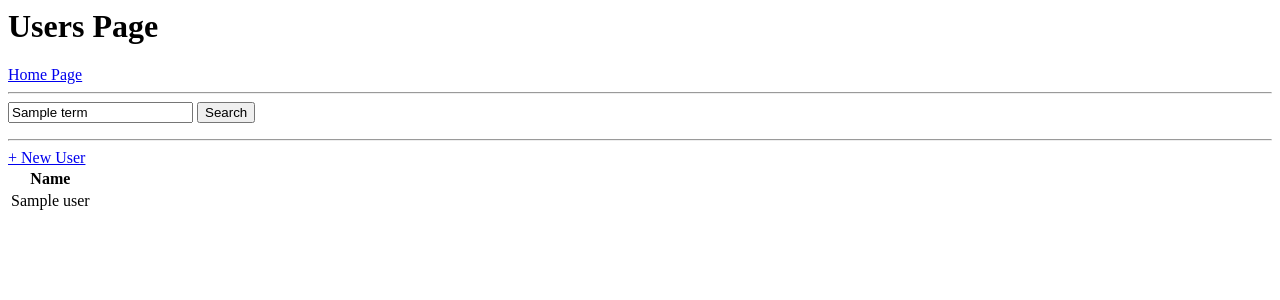
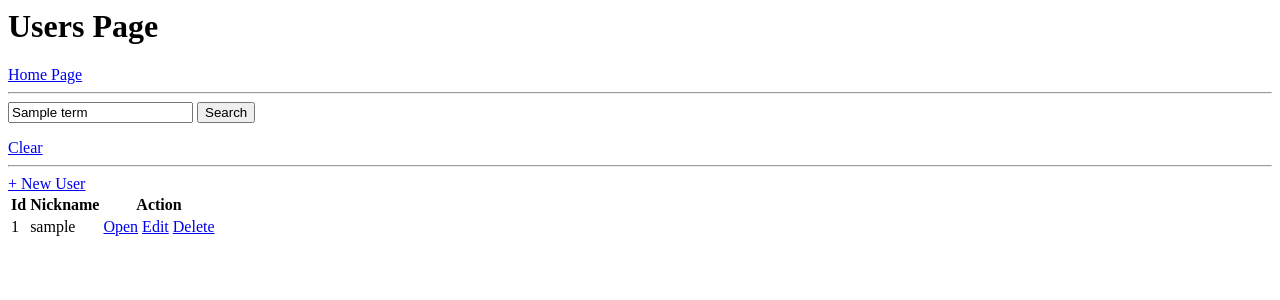
Before and after one commit to Neizzzy/slim-website, a PHP site: template templates/users/index.phtml in a window 1280 px wide. Shown: the top 300 px of the page. Run offline with PHP 8.4, Linux system fonts and the light colour scheme; the template is opened without the code that fills it: most values are stand-ins (such as "Sample title", 1, 10 or a date in 2020).

Commit message:
Add htmlspecialchars to data

```diff
--- a/templates/users/index.phtml
+++ b/templates/users/index.phtml
@@ -1,22 +1,36 @@
 <h1>Users Page</h1>
+<?php if (isset($flash['success'])): ?>
+    <?php foreach ($flash['success'] as $message): ?>
+        <div><p style="color: green"><?= $message; ?></p></div>
+    <?php endforeach; ?>
+<?php endif; ?>
 <a href="/">Home Page</a>
 <hr>
 <form action="/users" method="get">
     <input type="search" name="term" placeholder="Name..." value="<?=htmlspecialchars($term);?>">
     <input type="submit" value="Search">
 </form>
+<a href="/users">Clear</a>
 <hr>
 <a href="/users/new">+ New User</a>
 <table>
     <thead>
         <tr>
-            <th>Name</th>
+            <th>Id</th>
+            <th>Nickname</th>
+            <th>Action</th>
         </tr>
     </thead>
     <tbody>
         <?php foreach ($users as $user): ?>
         <tr>
-            <td><?= htmlspecialchars($user); ?></td>
+            <td><?= htmlspecialchars($user['id']); ?></td>
+            <td><?= htmlspecialchars($user['nickname']); ?></td>
+            <td>
+                <a href="/users/<?= htmlspecialchars($user['id']); ?>">Open</a>
+                <a href="/users/<?= htmlspecialchars($user['id']); ?>/edit">Edit</a>
+                <a href="/users/<?= htmlspecialchars($user['id']); ?>/delete">Delete</a>
+            </td>
         </tr>
         <?php endforeach; ?>
     </tbody>
--- a/templates/users/show.phtml
+++ b/templates/users/show.phtml
@@ -1,2 +1,4 @@
-<h1>Id = <?= htmlspecialchars($id); ?></h1>
-<h2>Nickname = <?= htmlspecialchars($nickname); ?></h2>
+<a href="/users">Users</a>
+<h1>Id: <?= htmlspecialchars($user['id']); ?></h1>
+<h2>Nickname: <?= htmlspecialchars($user['nickname']); ?></h2>
+<p>Email: <?= htmlspecialchars($user['email']); ?></p>
```
